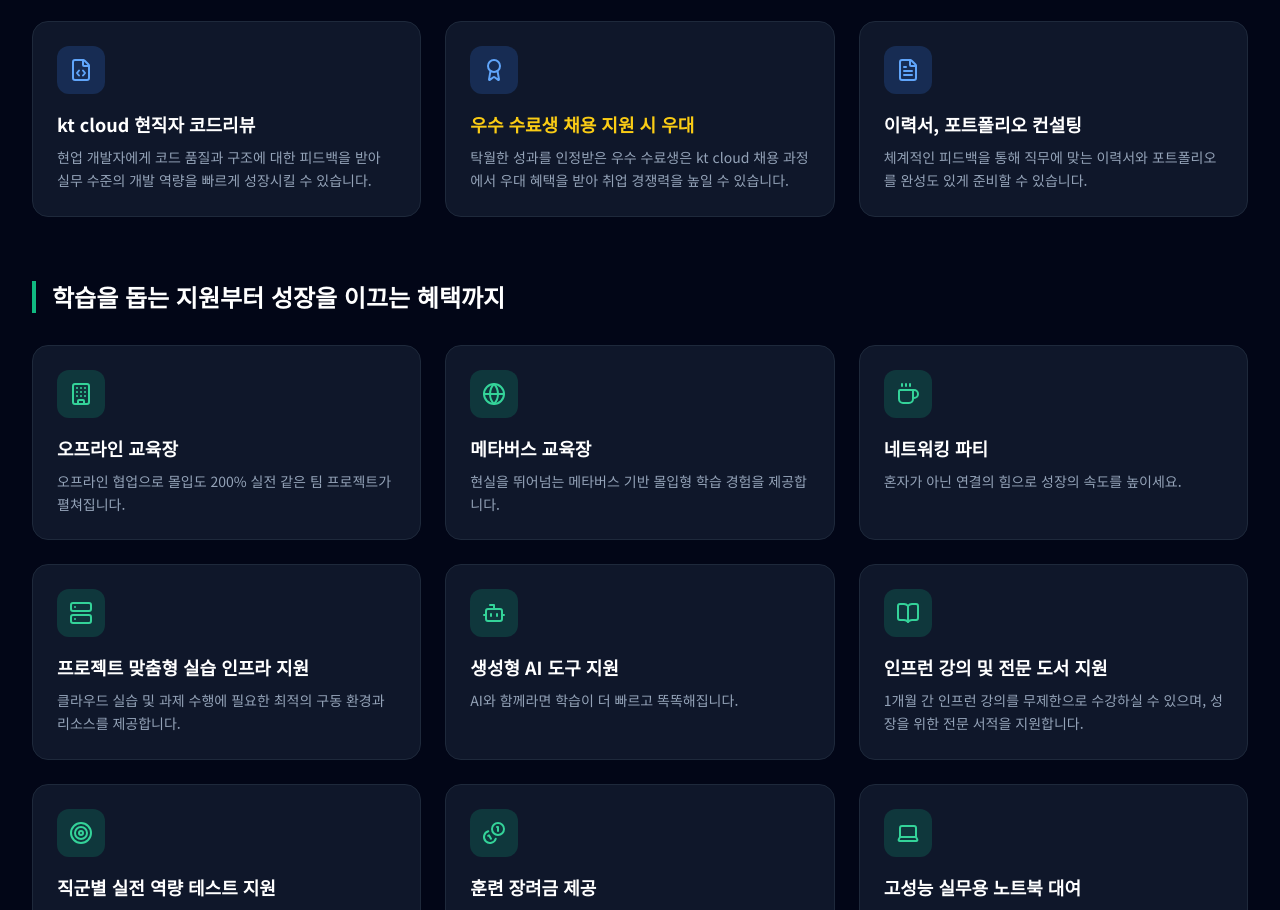
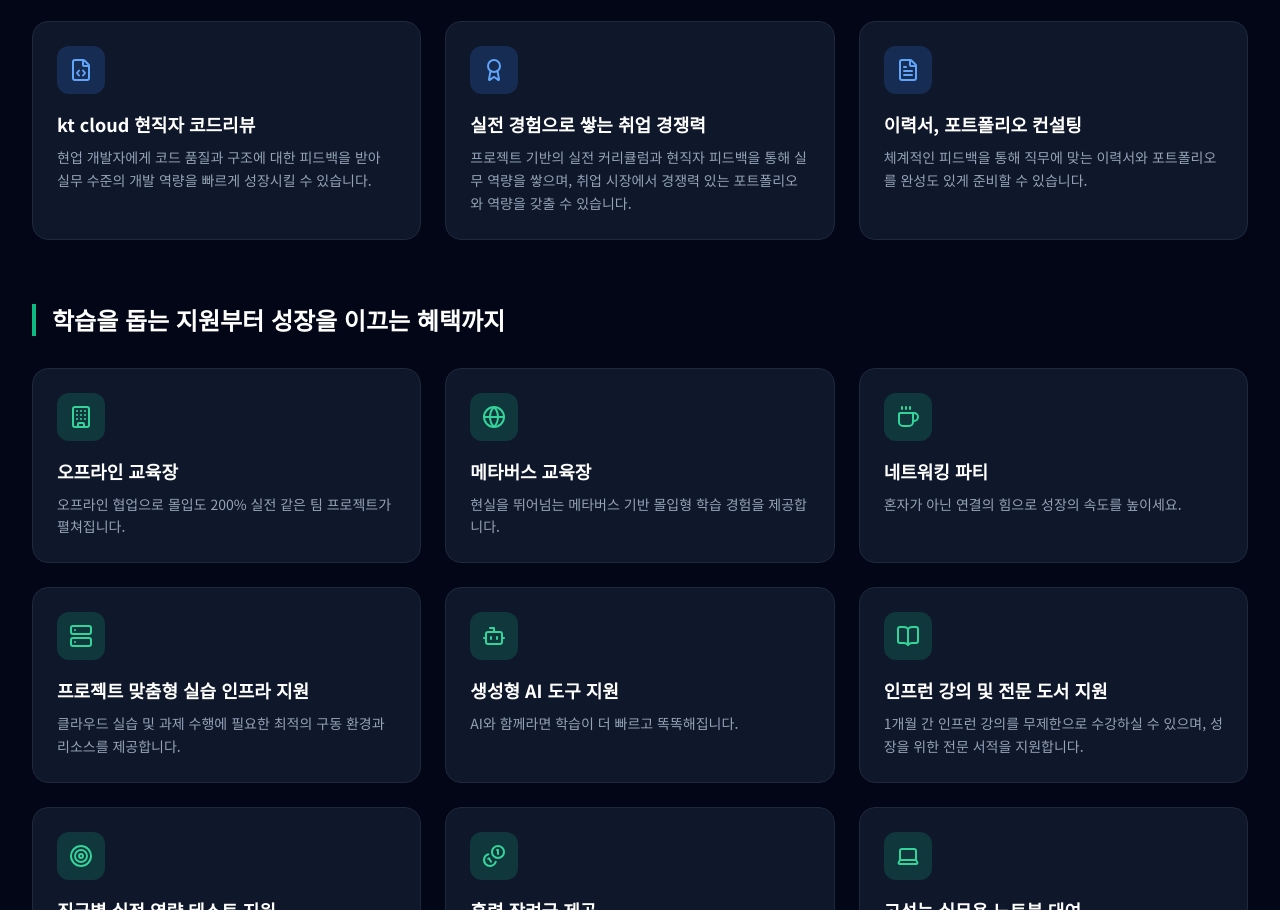
Before and after one commit to jin13122/kt-cloud-TECH-UP-backend-b, a plain HTML site: page index.html in a window 1280 px wide. Shown: the part 1437-2347 px from the top of the page. Drawn offline with nearby package versions, Linux system fonts and the light colour scheme.

Commit message:
Update index.html

```diff
--- a/index.html
+++ b/index.html
@@ -169,8 +169,8 @@
                         <div class="w-12 h-12 bg-blue-500/20 rounded-xl flex items-center justify-center mb-4 text-blue-400">
                             <i data-lucide="award" class="w-6 h-6"></i>
                         </div>
-                        <h4 class="text-lg font-bold mb-2 text-yellow-400">우수 수료생 채용 지원 시 우대</h4>
-                        <p class="text-slate-400 text-sm leading-relaxed">탁월한 성과를 인정받은 우수 수료생은 kt cloud 채용 과정에서 우대 혜택을 받아 취업 경쟁력을 높일 수 있습니다.</p>
+                        <h4 class="text-lg font-bold mb-2 text-white">실전 경험으로 쌓는 취업 경쟁력</h4>
+                        <p class="text-slate-400 text-sm leading-relaxed">프로젝트 기반의 실전 커리큘럼과 현직자 피드백을 통해 실무 역량을 쌓으며, 취업 시장에서 경쟁력 있는 포트폴리오와 역량을 갖출 수 있습니다.</p>
                     </div>
                     <div class="bg-slate-900 rounded-2xl p-6 border border-slate-800 hover:border-slate-700 transition">
                         <div class="w-12 h-12 bg-blue-500/20 rounded-xl flex items-center justify-center mb-4 text-blue-400">
```
